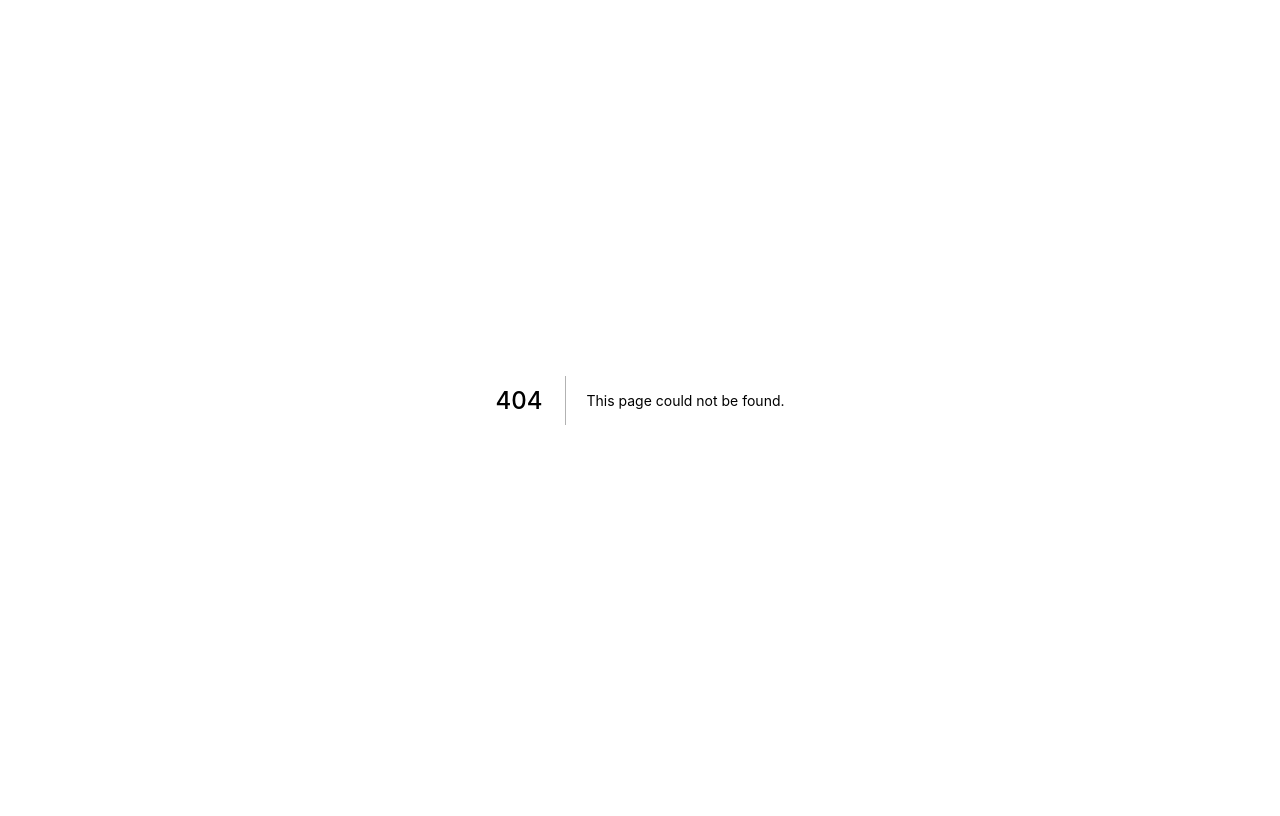
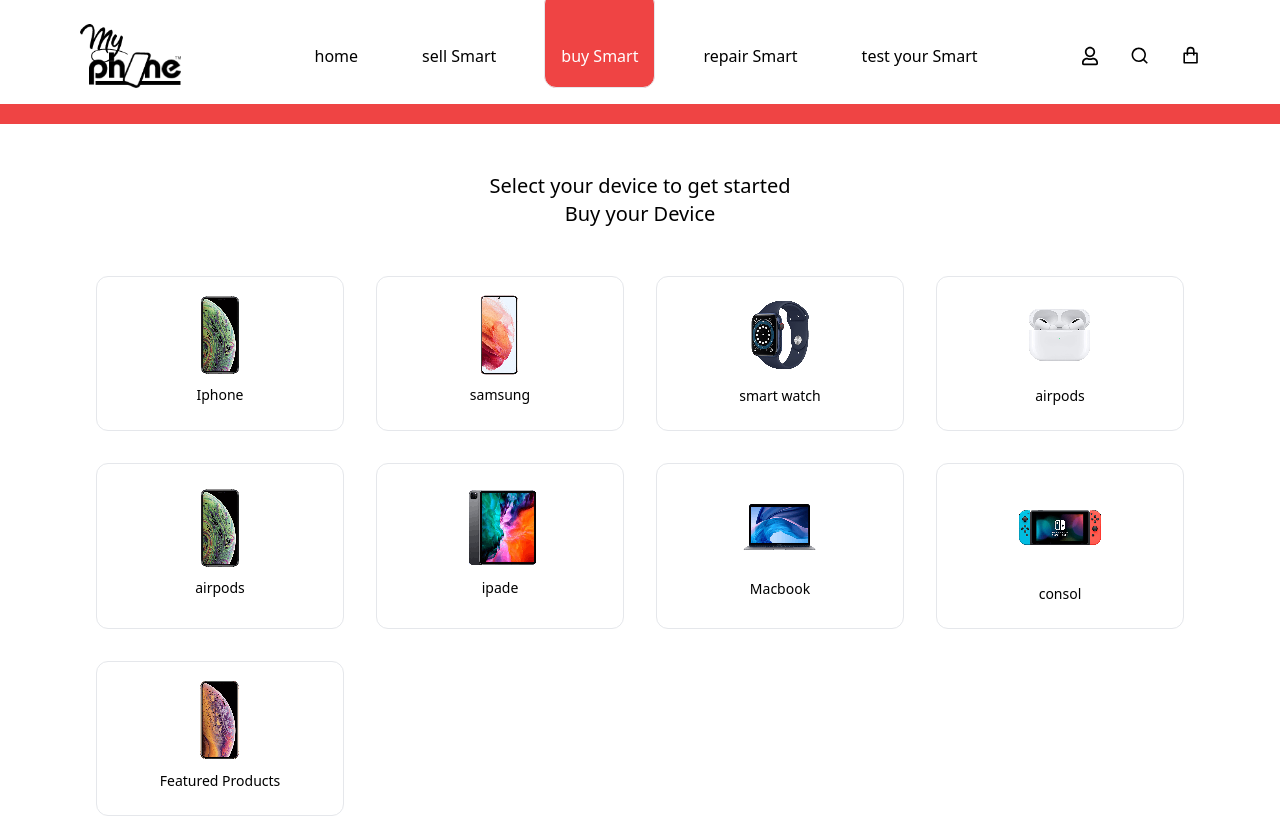
Before and after one commit to stevenFrozt/my-phone, a Next.js app: page /buy_device in a window 1280 px wide. Before the commit this address had no page. Shown: the top 816 px of the page. Built offline with nearby package versions, Linux system fonts and the light colour scheme.

Commit message:
buy device

```diff
--- /dev/null
+++ b/components/Device.js
@@ -0,0 +1,17 @@
+import Link from "next/link"
+import React from "react"
+
+export default function Device({ image, name, path }) {
+  console.log("path", path)
+
+  return (
+    <Link href={path || ""}>
+      <a>
+        <div className=" p-4 flex flex-col justify-center items-center rounded-xl cursor-pointer hover:scale-110 transition-all duration-100">
+          <img src={image} alt="" />
+          <p className="text-sm py-2">{name}</p>
+        </div>
+      </a>
+    </Link>
+  )
+}
--- a/components/DeviceThumbnail.js
+++ b/components/DeviceThumbnail.js
@@ -1,10 +1,13 @@
+import Link from "next/link"
 import React from "react"
 
-export default function DeviceThumbnail({ image, name }) {
+export default function DeviceThumbnail({ image, name, path }) {
   return (
-    <div className=" p-4 border flex flex-col justify-center items-center rounded-xl">
-      <img src={image} alt="" />
-      <p className="text-sm py-2">{name}</p>
-    </div>
+    <Link href={path || ""}>
+      <div className=" p-4 border flex flex-col justify-center items-center rounded-xl cursor-pointer hover:scale-110 transition-all duration-100">
+        <img src={image} alt="" />
+        <p className="text-sm py-2">{name}</p>
+      </div>
+    </Link>
   )
 }
--- a/components/Navbar.js
+++ b/components/Navbar.js
@@ -17,7 +17,7 @@
     <>
       {/* mobile */}
 
-      <div className="flex justify-between items-center px-4 py-4 border lg:hidden">
+      <div className="flex justify-between items-center px-4 py-4 border border-4 border-b-red-500 lg:hidden">
         <MenuAlt4Icon className="h-4" />
         <img src="images/logo.png" alt="" className="h-8" />
         <ShoppingCartIcon className="h-4 " />
@@ -45,7 +45,7 @@
             </a>
           </Link>
 
-          <Link href="sell_device">
+          <Link href="buy_device">
             <a
               className={
                 router.pathname == "/buy_device" ? activeNavStyle : unActive
--- a/pages/Home.js
+++ b/pages/Home.js
@@ -41,7 +41,7 @@
             <ServiceCards
               description="BUY A DEVICE"
               image="images/sell_smart/add_cart.png"
-              path="Sell_Device"
+              path="buy_device"
             />
             <ServiceCards
               description="REPAIR A DEVICE"
@@ -69,7 +69,7 @@
       {/* DESKTOP */}
 
       <main className="px-20 hidden lg:block ">
-        <div className="bg-my_bg_image mt-8 p-6 bg-contain bg-no-repeat">
+        <div className="bg-my_bg_image mt-8 p-6 bg-cover bg-no-repeat">
           <div className="flex items-center justify-center">
             <div className="flex flex-col items-start space-y-4">
               <h1 className="font-bold text-[4rem]">sell your Device</h1>
@@ -99,9 +99,11 @@
                   all our gently used devices are certified and undergo a 90
                   point inspection test and are PhoneCheck certified!
                 </p>
-                <button className="cursor-pointer bg-red-500 text-white text-lg px-8 py-2 rounded-full">
-                  Buy Now
-                </button>
+                <Link href="buy_device">
+                  <button className="cursor-pointer bg-red-500 text-white text-lg px-8 py-2 rounded-full">
+                    Buy Now
+                  </button>
+                </Link>
               </div>
               <img
                 src="images/sell_smart/ipods.png"
@@ -110,8 +112,8 @@
               />
             </div>
 
-            <div className="pl-36 relative">
-              <div className="space-y-4">
+            <div className="pl-20 relative">
+              <div className="space-y-4 z-10">
                 <h1 className="font-bold text-[3rem]">buy your device </h1>
                 <p>
                   all our gently used devices are certified and undergo a 90
@@ -124,7 +126,7 @@
               <img
                 src="images/sell_smart/brokenLaptop.png"
                 alt=""
-                className="h-[200px] absolute right-0 -bottom-10"
+                className="h-[200px] absolute right-0 -bottom-10 z-0"
               />
             </div>
           </div>
--- /dev/null
+++ b/pages/buy_device.js
@@ -0,0 +1,78 @@
+import React from "react"
+// import Device from "../components/Device"
+import DeviceThumbnail from "../components/DeviceThumbnail"
+import Footer from "../components/Footer"
+import Navbar from "../components/Navbar"
+
+export default function Sell_Device() {
+  const devices = [
+    {
+      name: "Iphone",
+      image: "/images/sell_smart/IPHONE XS.png",
+      path: "iphone",
+    },
+    {
+      name: "samsung",
+      image: "/images/sell_smart/SAMSUNG GALAXY .png",
+      path: "iphone",
+    },
+    {
+      name: "smart watch",
+      image: "/images/sell_smart/APPLE WATCH SER.png",
+      path: "iphone",
+    },
+    {
+      name: "airpods",
+      image: "/images/sell_smart/AIRPODS PROS.png",
+      path: "iphone",
+    },
+    {
+      name: "airpods",
+      image: "/images/sell_smart/IPHONE XS.png",
+      path: "iphone",
+    },
+    {
+      name: "ipade",
+      image: "/images/sell_smart/ipad pro 12.9 4.png",
+      path: "iphone",
+    },
+    {
+      name: "Macbook",
+      image: "/images/sell_smart/macbook-air-201.png",
+      path: "iphone",
+    },
+    {
+      name: "consol",
+      image: "/images/sell_smart/NINTENDO SWITCH.png",
+      path: "iphone",
+    },
+    {
+      name: "Featured Products",
+      image: "/images/sell_smart/IPHONE XS MAX.png",
+    },
+  ]
+  return (
+    <>
+      <Navbar />
+      {/* MOBILE */}
+      <main className="xl:px-20">
+        <div className="p-4 my-4 text-center font-medium lg:text-xl lg:my-8">
+          <h1 className="">Select your device to get started</h1>
+          <h1>Buy your Device</h1>
+        </div>
+
+        <div className="grid-cols-2 lg:grid-cols-4 grid gap-4 lg:gap-8 px-4">
+          {devices.map((item, index) => (
+            <DeviceThumbnail
+              key={index}
+              image={item.image}
+              name={item.name}
+              path={item.path}
+            />
+          ))}
+        </div>
+      </main>
+      <Footer />
+    </>
+  )
+}
--- /dev/null
+++ b/pages/iphone.js
@@ -0,0 +1,14 @@
+import React from "react"
+import Footer from "../components/Footer"
+import Navbar from "../components/Navbar"
+import Device from "../components/Device"
+
+export default function ipone() {
+  return (
+    <>
+      <Navbar />
+      <div className="grid grid-cols-4">Device.map()</div>
+      <Footer />
+    </>
+  )
+}
--- a/pages/sell_device.js
+++ b/pages/sell_device.js
@@ -22,13 +22,13 @@
     <>
       <Navbar />
       {/* MOBILE */}
-      <main>
-        <div className="p-4 my-4 text-center">
-          <h1 className="font-bold">Select your device to get started</h1>
+      <main className="xl:px-20">
+        <div className="p-4 my-4 text-center font-medium lg:text-xl lg:my-8">
+          <h1 className="">Select your device to get started</h1>
           <h1>Sell your Device</h1>
         </div>
 
-        <div className="grid-cols-2 grid gap-4 px-4">
+        <div className="grid-cols-2 lg:grid-cols-4 grid gap-4 lg:gap-8 px-4">
           {devices.map((item, index) => (
             <DeviceThumbnail key={index} image={item.image} name={item.name} />
           ))}
```
